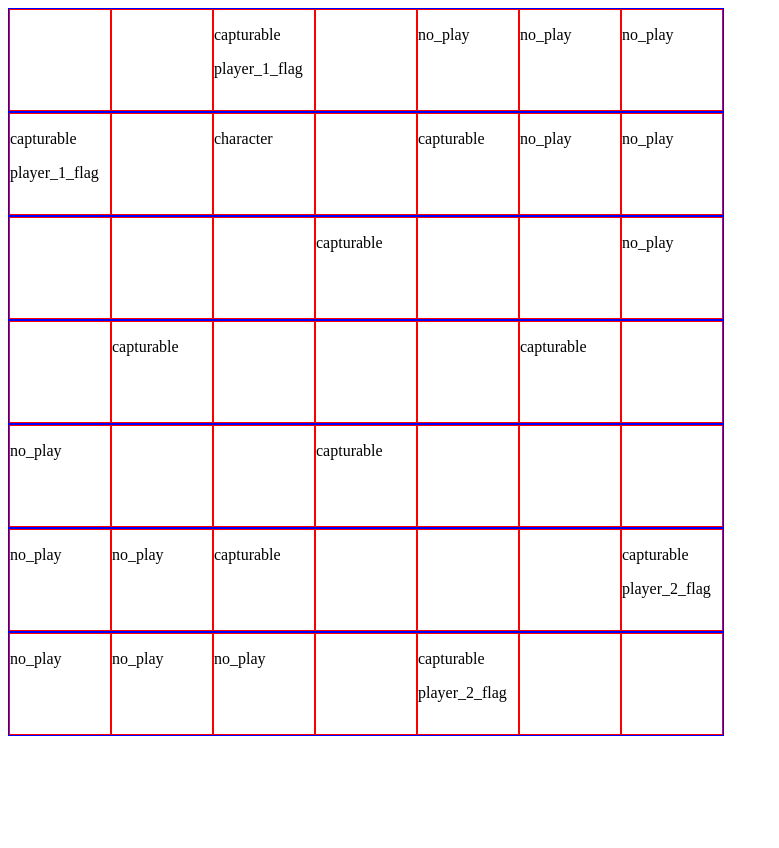
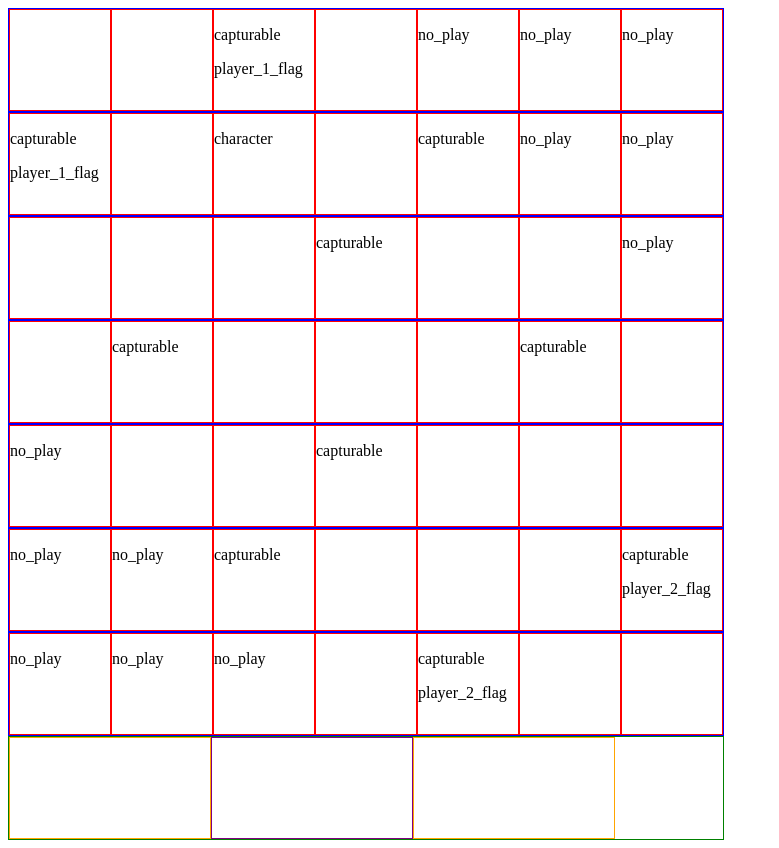
Before and after one commit to ocasta181/hexayak, a React (Create React App) app: page / in a window 1280 px wide. Shown: the whole page, without its empty margins (0-779 px from the left). Before the commit the page ends 800 px from the top, so only its background shows below. Built offline with nearby package versions, Linux system fonts and the light colour scheme; no server answers.

Commit message:
adding player domain

```diff
--- a/src/App.css
+++ b/src/App.css
@@ -21,3 +21,27 @@
 #Board {
   /* transform: rotate(-60deg); */
 }
+
+#Domain {
+  border: 1px solid green;
+  display: flex;
+  width: 714px;
+}
+
+#Graveyard {
+  border: 1px solid orange;
+  height: 100px;
+  width: 200px;
+}
+
+#Hand {
+  border: 1px solid purple;
+  height: 100px;
+  width: 200px;
+}
+
+#Deck {
+  border: 1px solid orange;
+  height: 100px;
+  width: 200px;
+}
--- a/src/App.js
+++ b/src/App.js
@@ -4,6 +4,7 @@ import {BoardProvider} from './Contexts/BoardContext'
 import {PlayerContext} from './Contexts/PlayerContext'
 import {ActionProvider} from './Contexts/ActionContext'
 import Board from './Board'
+import Domain from './Domain'
 import Rules from './Rules'
 import socket from './Socket'
 
@@ -22,6 +23,7 @@ const App = () => {
           <BoardProvider>
             <Rules>
               <Board />
+              <Domain />
             </Rules>
           </BoardProvider>
         </ActionProvider>
--- /dev/null
+++ b/src/Deck.js
@@ -0,0 +1,15 @@
+import React, {useContext} from 'react'
+import {ActionContext} from './Contexts/ActionContext'
+import {PlayerContext} from './Contexts/PlayerContext'
+
+const Deck = () => {
+    const [player, setPlayer] = useContext(PlayerContext)
+    const [action, setAction] = useContext(ActionContext)
+
+    return (
+        <div id='Deck'>
+        </div>
+    )
+}
+
+export default Deck
--- /dev/null
+++ b/src/Domain.js
@@ -0,0 +1,17 @@
+import React from 'react'
+import Graveyard from './Graveyard'
+import Hand from './Hand'
+import Deck from './Deck'
+
+const Domain = () => {
+
+    return (
+        <div id='Domain'>
+            <Graveyard />
+            <Hand />
+            <Deck />
+        </div>
+    )
+}
+
+export default Domain
--- /dev/null
+++ b/src/Graveyard.js
@@ -0,0 +1,15 @@
+import React, {useContext} from 'react'
+import {ActionContext} from './Contexts/ActionContext'
+import {PlayerContext} from './Contexts/PlayerContext'
+
+const Graveyard = () => {
+    const [player, setPlayer] = useContext(PlayerContext)
+    const [action, setAction] = useContext(ActionContext)
+
+    return (
+        <div id='Graveyard'>
+        </div>
+    )
+}
+
+export default Graveyard
--- /dev/null
+++ b/src/Hand.js
@@ -0,0 +1,15 @@
+import React, {useContext} from 'react'
+import {ActionContext} from './Contexts/ActionContext'
+import {PlayerContext} from './Contexts/PlayerContext'
+
+const Hand = () => {
+    const [player, setPlayer] = useContext(PlayerContext)
+    const [action, setAction] = useContext(ActionContext)
+
+    return (
+        <div id='Hand'>
+        </div>
+    )
+}
+
+export default Hand
--- a/src/Rules.js
+++ b/src/Rules.js
@@ -8,6 +8,7 @@ const Rules = props => {
     const [action, setAction] = useContext(ActionContext)
     const [board, setBoard] = useContext(BoardContext)
 
+    // Move Character Rule
     useEffect(() => {
         let validMove = false
         if (action.length > 1){
@@ -39,10 +40,8 @@ const Rules = props => {
                         let new_tile = tile
                         if(j == character[1] && i == character[0]){
                             new_tile = tile.filter(elem => {return elem !== 'character'})
-                            console.log('new -from- tile: ',new_tile)
                         } else if(j == move_to[1] && i == move_to[0]){
                             new_tile.push('character')
-                            console.log('new -to- tile: ',new_tile)
                         }
                         new_board[j].push(new_tile)
                     })
```
